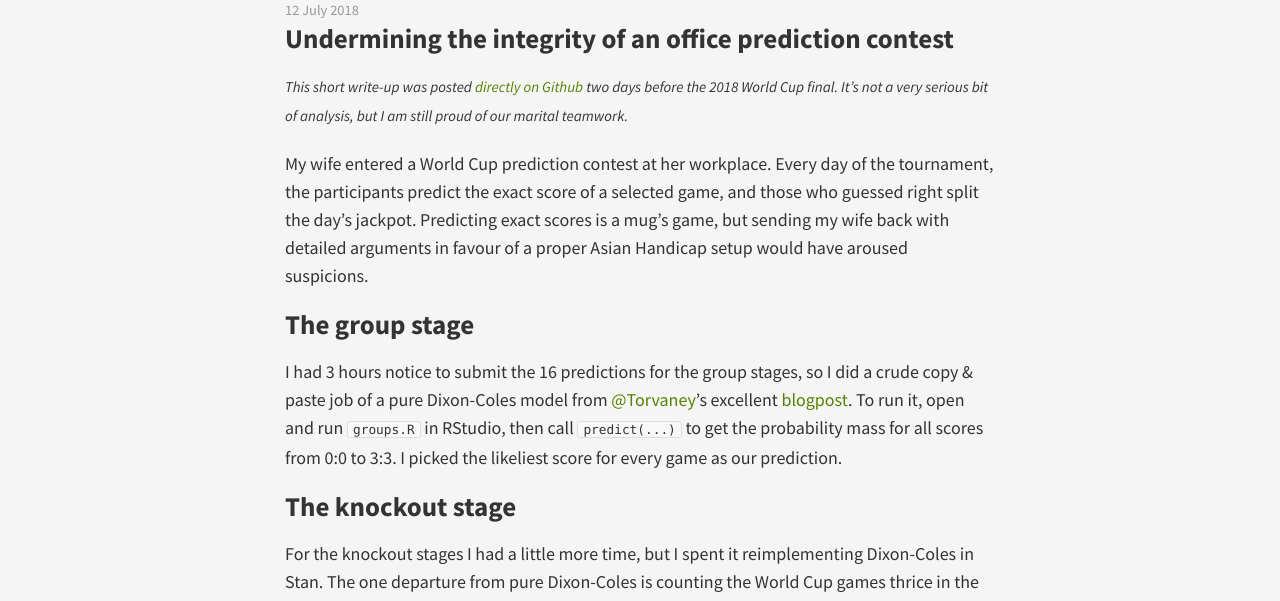
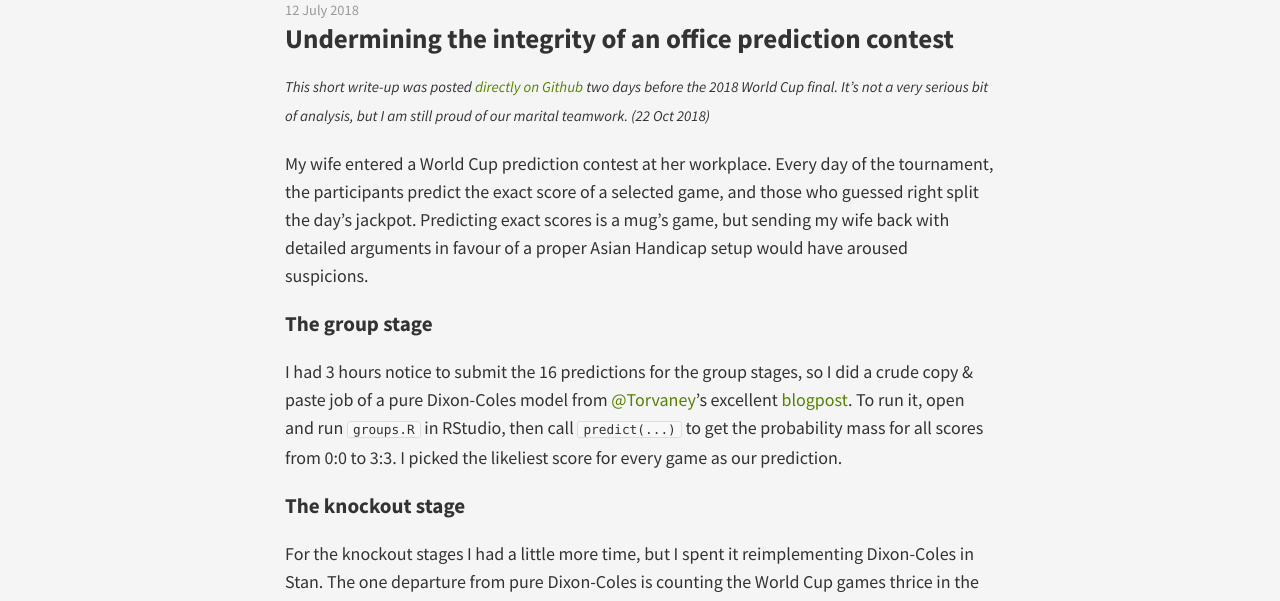
Before and after one commit to huffyhenry/huffyhenry.github.io, a Jekyll site: the page built from _posts/2018-07-12-worldcup-contest.md, in a window 1280 px wide. Shown: the part 160-761 px from the top of the page. Built offline with Jekyll 4.4.1, drawn with Linux system fonts in a browser that asks for light colours.

Commit message:
Minor edits

```diff
--- a/_posts/2018-07-12-worldcup-contest.md
+++ b/_posts/2018-07-12-worldcup-contest.md
@@ -7,7 +7,7 @@ title: Undermining the integrity of an office prediction contest
 _This short write-up was posted
 [directly on Github](https://github.com/huffyhenry/dixon-coles-worldcup) two
 days before the 2018 World Cup final. It's not a very serious bit of analysis,
-but I am still proud of our marital teamwork._
+but I am still proud of our marital teamwork. (22 Oct 2018)_
 </small>
 
 My wife entered a World Cup prediction contest at her workplace.
@@ -17,7 +17,7 @@ Predicting exact scores is a mug's game, but sending my wife back
 with detailed arguments in favour of a proper Asian Handicap setup would
 have aroused suspicions.
 
-## The group stage
+### The group stage
 I had 3 hours notice to submit the 16 predictions for the group stages, so I
 did a crude copy & paste job of a pure Dixon-Coles model
 from [@Torvaney](https://github.com/torvaney)'s excellent
@@ -26,7 +26,7 @@ To run it, open and run `groups.R` in RStudio, then call `predict(...)` to get
 the probability mass for all scores from 0:0 to 3:3. I picked the likeliest
 score for every game as our prediction.
 
-## The knockout stage
+### The knockout stage
 For the knockout stages I had a little more time, but I spent it reimplementing
 Dixon-Coles in Stan. The one departure from pure Dixon-Coles is counting the
 World Cup games thrice in the model, ensuring that they influence
```
